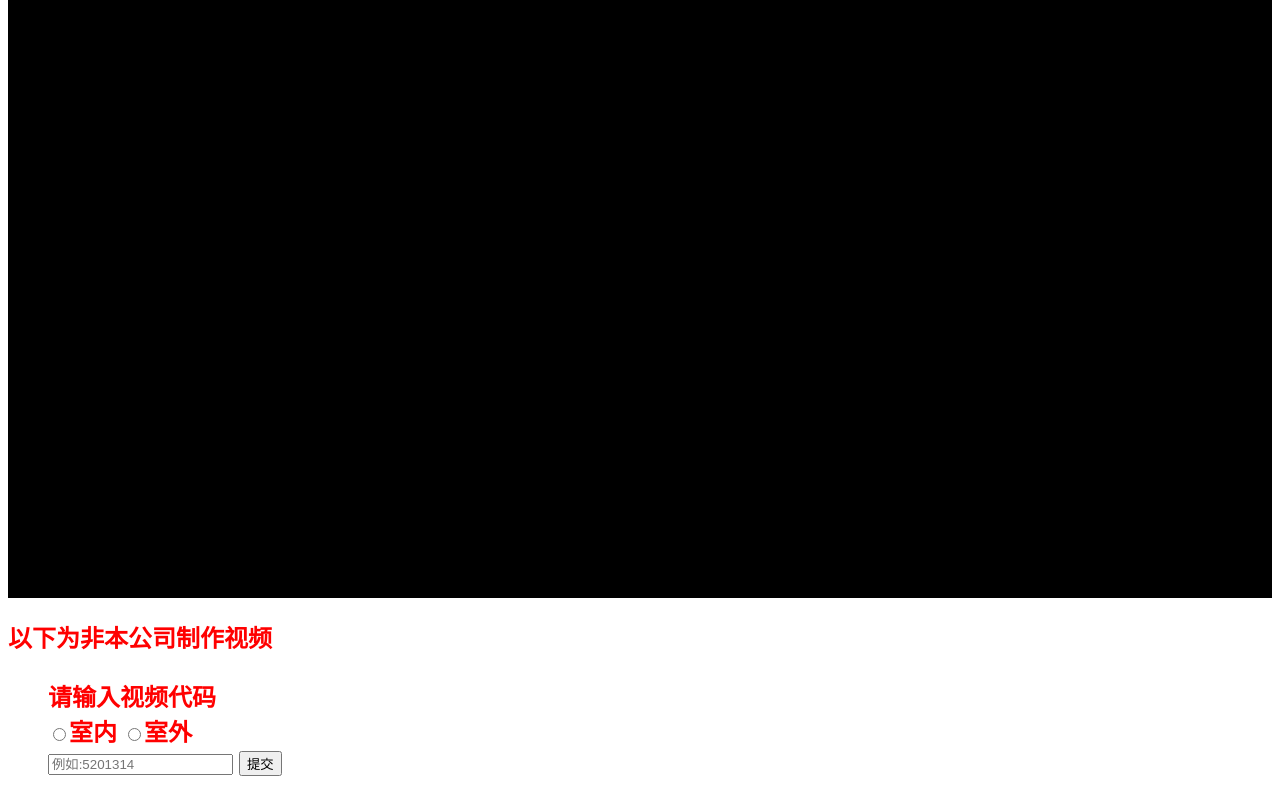
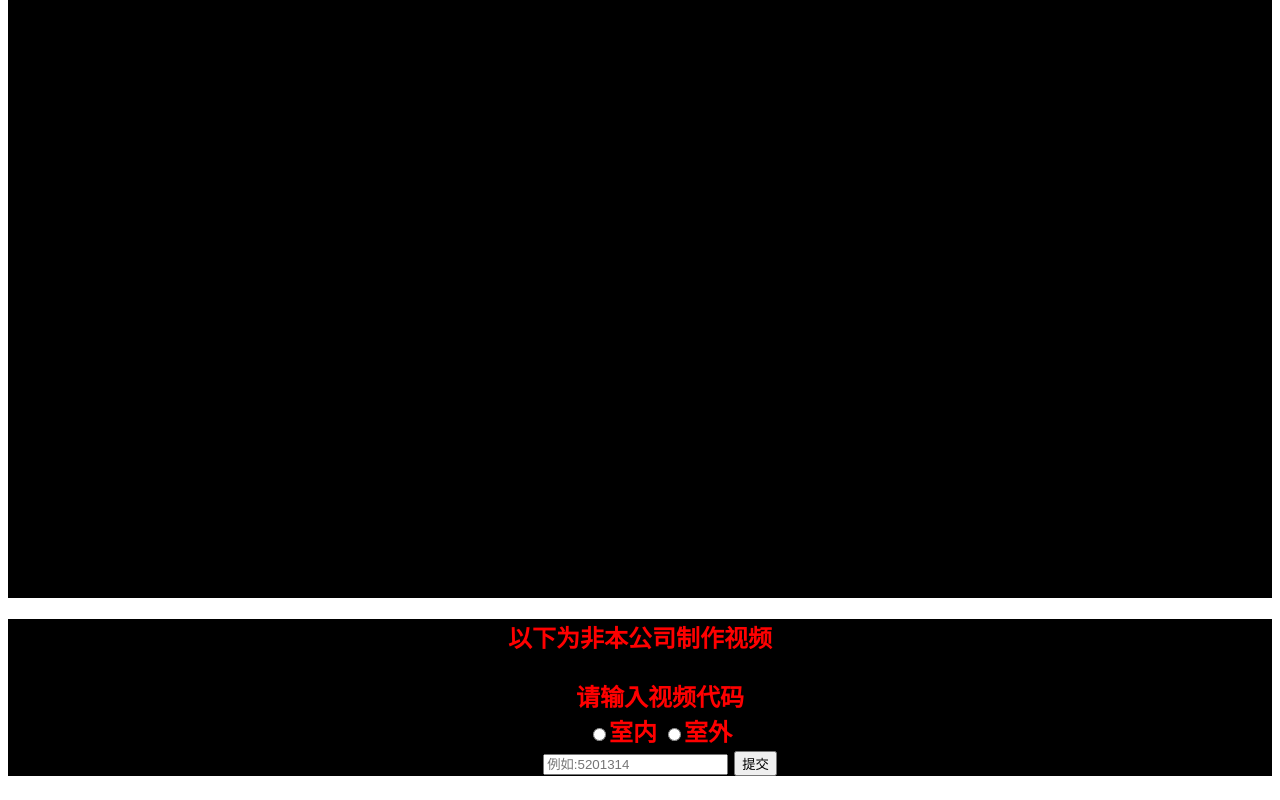
Before and after one commit to 280code/280code.github.io, a plain HTML site: page index.html in a window 1280 px wide. Shown: the part 804-1604 px from the top of the page. Drawn offline with Linux system fonts and the light colour scheme.

Commit message:
Update index.html

```diff
--- a/index.html
+++ b/index.html
@@ -12,7 +12,11 @@
     border-width: 5px;
     text-align: center;
     }
-    h2{color:red}
+    h2{color:red;
+        text-align:center;
+        background-color:black;
+
+}
 
 </style>
 <h1>
@@ -24,9 +28,9 @@
     以下为非本公司制作视频
     </he>
    <ul>
-<text>请输入视频代码<text>
+<div class="text align:center;">请输入视频代码
     <form action="/submit-cat-photo">
     <label for="indoor"><input id="indoor" type="radio" name="indoor-outdoor">室内</label>
     <label for="outdoor"><input id="outdoor" type="radio" name="indoor-outdoor">室外</label><br>
    <input type="text" Placeholder="例如:5201314"required>
-    <button type="submit">提交</button></form>
+    <button type="submit">提交</button></form></div>
```
